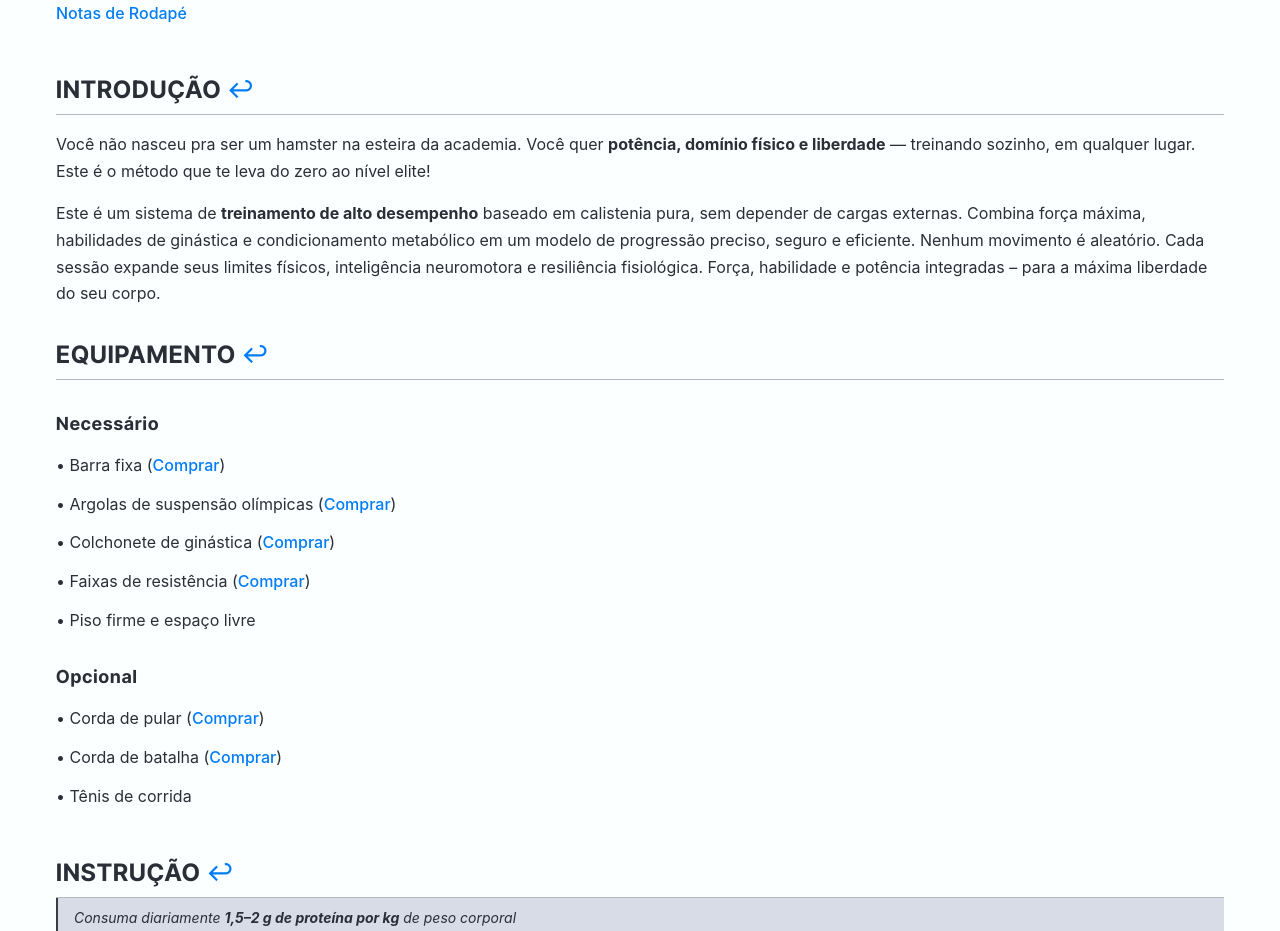
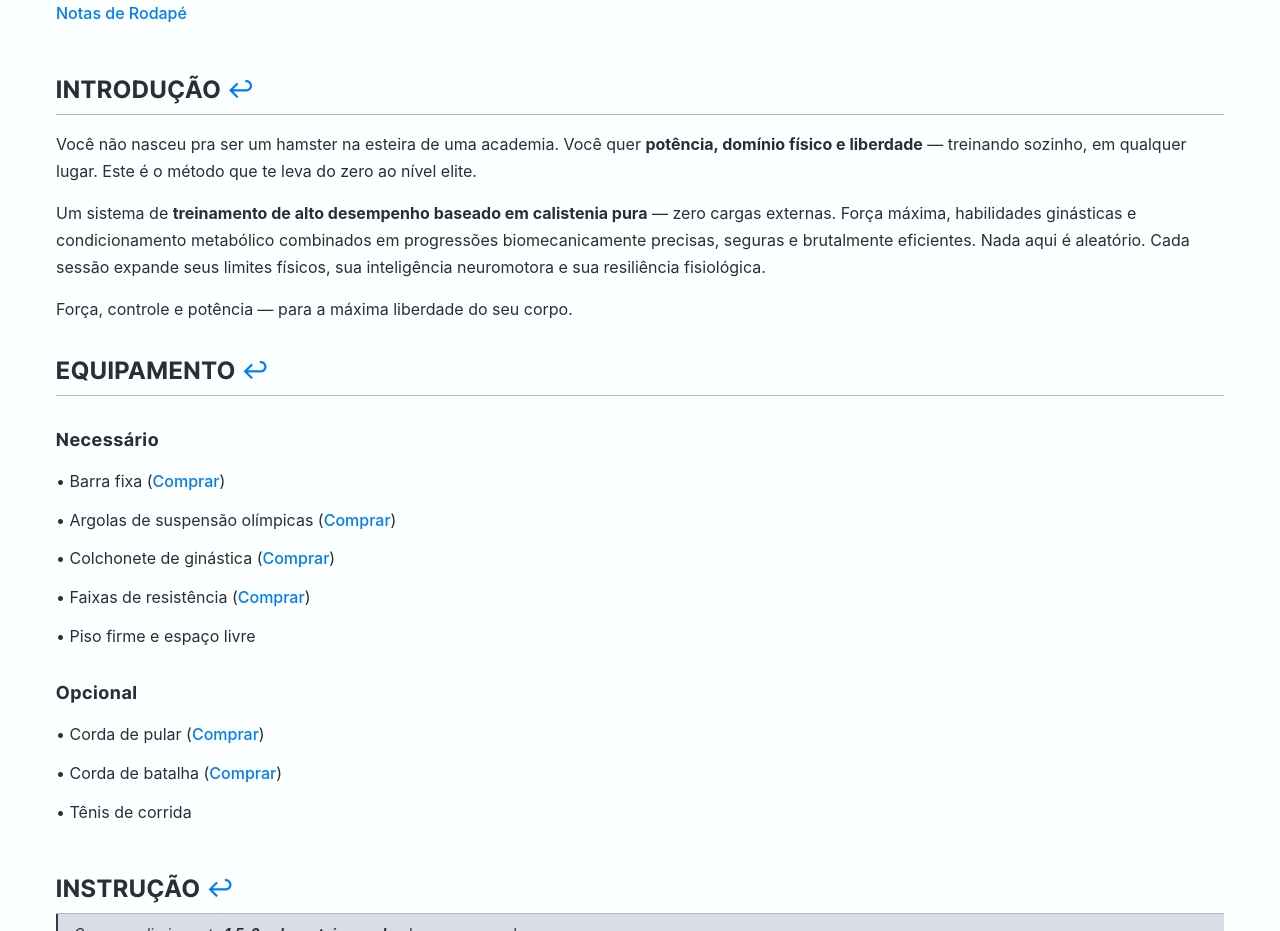
Before and after one commit to robson-niemeyer/robson-niemeyer.github.io, a website: page calisthenics-training/index.html in a window 1280 px wide. Shown: the part 1132-2063 px from the top of the page. Drawn offline with Linux system fonts and the light colour scheme; a web font is replaced by a local one.

Commit message:
update intro text

```diff
--- a/calisthenics-training/index.html
+++ b/calisthenics-training/index.html
@@ -61,20 +61,22 @@ de capa" />
       <section>
       <h2 id="introduction">Introdução <a href="#summary">↩︎</a></h2>
       <p>
-      Você não nasceu pra ser um hamster na esteira da academia. Você
-      quer <strong>potência, domínio físico e liberdade</strong> —
+      Você não nasceu pra ser um hamster na esteira de uma academia.
+      Você quer <strong>potência, domínio físico e liberdade</strong> —
       treinando sozinho, em qualquer lugar. Este é o método que te leva
-      do zero ao nível elite!
+      do zero ao nível elite.
       </p>
       <p>
-      Este é um sistema de <strong>treinamento de alto
-      desempenho</strong> baseado em calistenia pura, sem depender de
-      cargas externas. Combina força máxima, habilidades de ginástica e
-      condicionamento metabólico em um modelo de progressão preciso,
-      seguro e eficiente. Nenhum movimento é aleatório. Cada sessão
-      expande seus limites físicos, inteligência neuromotora e
-      resiliência fisiológica. Força, habilidade e potência integradas –
-      para a máxima liberdade do seu corpo.
+      Um sistema de <strong>treinamento de alto desempenho baseado em
+      calistenia pura</strong> — zero cargas externas. Força máxima,
+      habilidades ginásticas e condicionamento metabólico combinados em
+      progressões biomecanicamente precisas, seguras e brutalmente
+      eficientes. Nada aqui é aleatório. Cada sessão expande seus
+      limites físicos, sua inteligência neuromotora e sua resiliência
+      fisiológica.
+      </p>
+      <p>
+      Força, controle e potência — para a máxima liberdade do seu corpo.
       </p>
       </section>
       <section>
```
Also changed, not shown: src/calisthenics-training.md (+4 -2 lines).
